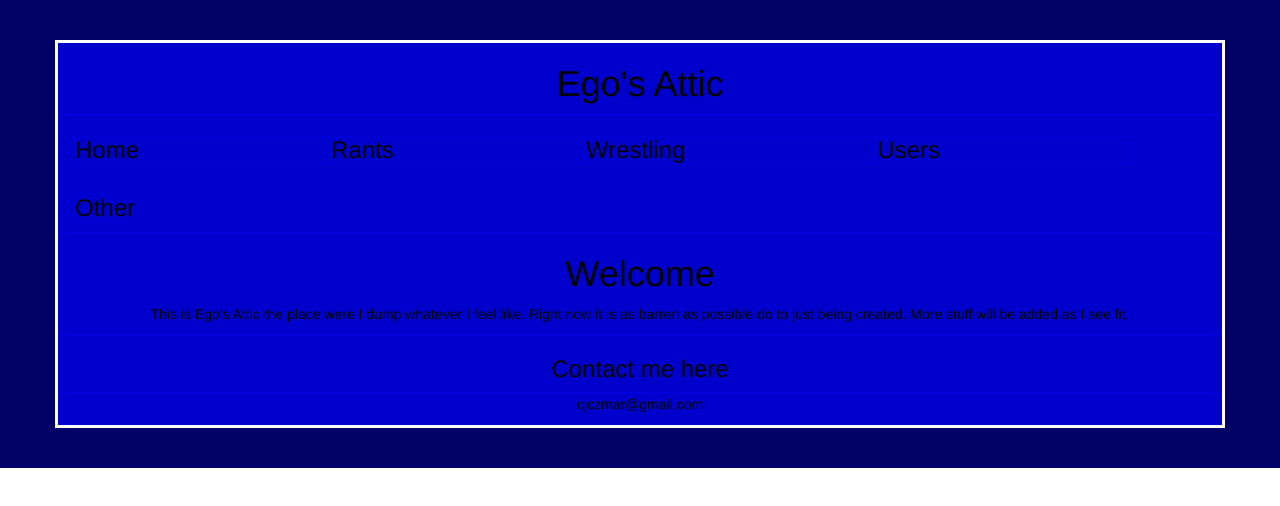
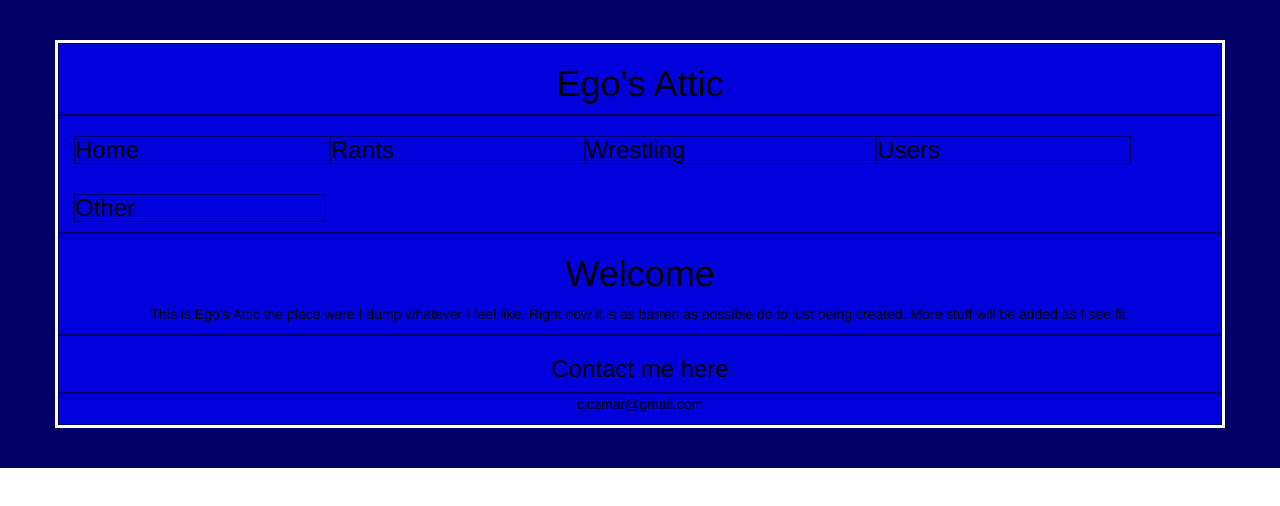
Before and after one commit to czmarc1/final, a plain HTML site: page index.html in a window 1280 px wide. Drawn offline with nearby package versions, Linux system fonts and the light colour scheme.

Commit message:
Update index.html

```diff
--- a/index.html
+++ b/index.html
@@ -31,15 +31,15 @@
         color:#dd0000;
     }
     header, nav, article, aside, footer {
-        border: 1px solid #0000dd;
-        background-color:#0000cc;
+        border: 1px solid #000066;
+        background-color:#0000dd;
         text-align:center;
         color:#000;
     }
     nav h3{
         float:left;
         padding-right:190px;
-        border: 1px solid #0000dd;
+        border: 1px solid #000066;
     }
     </style>
 
```
